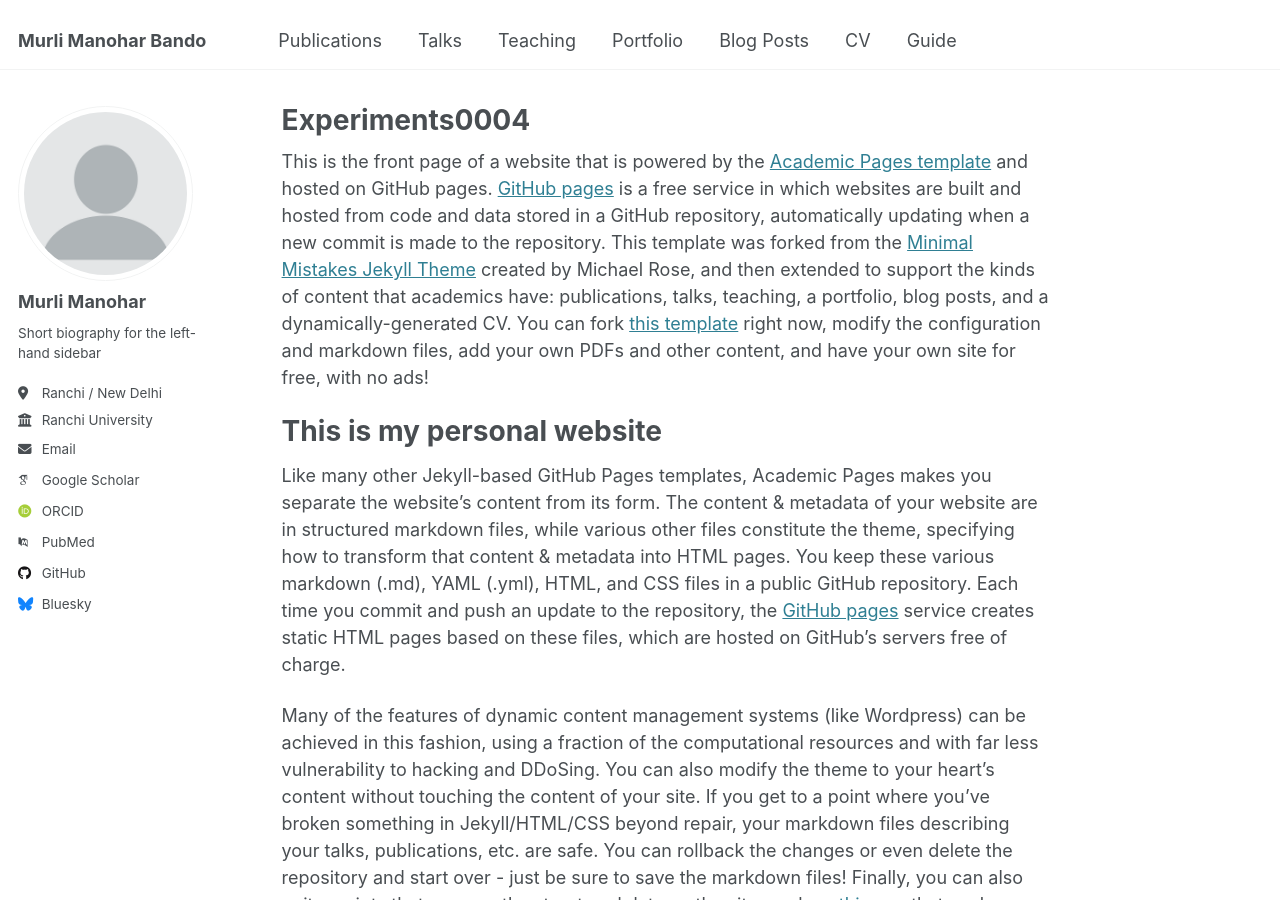
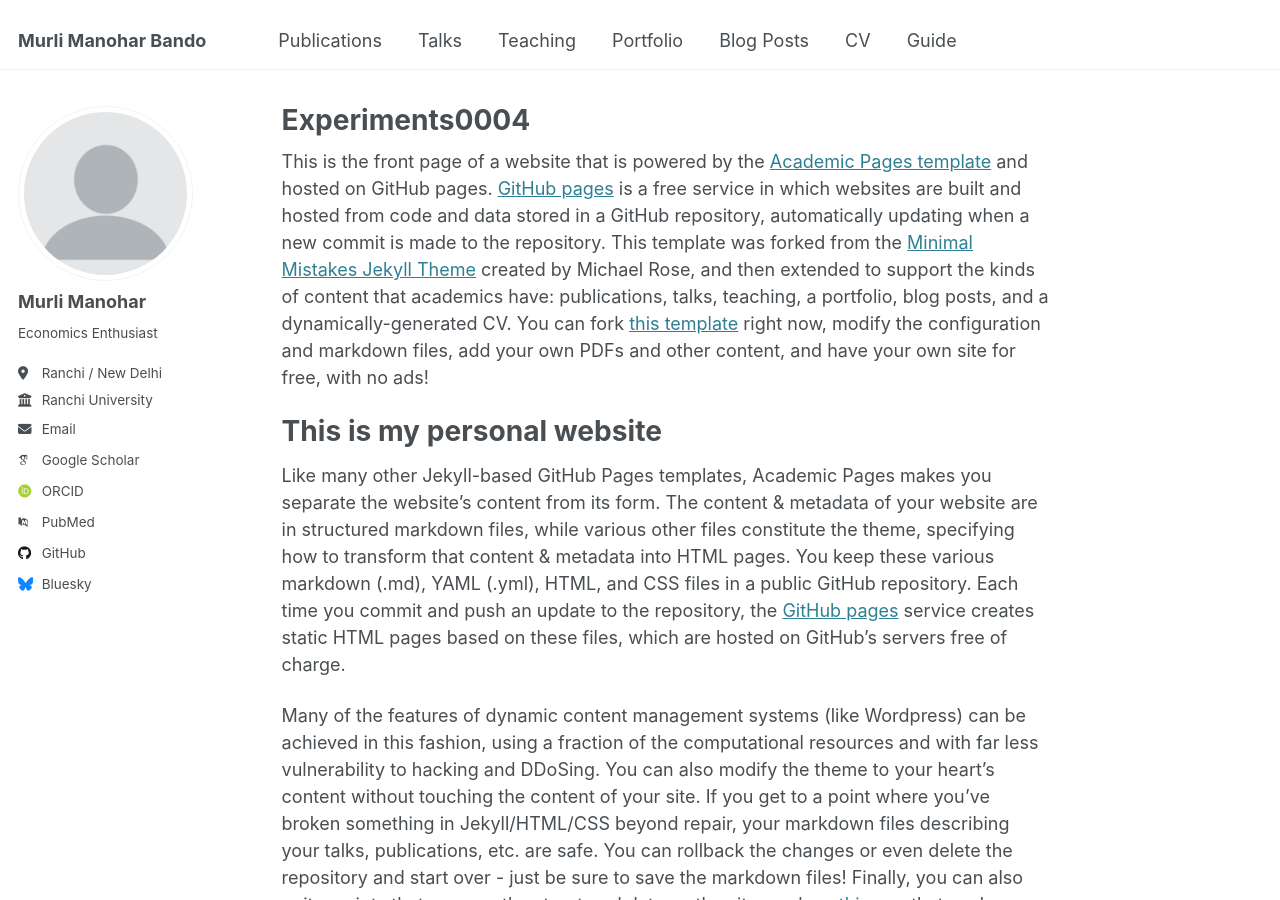
Before and after one commit to experiments0728/experiments0004.github.io, a Jekyll site: the page built from _pages/about.md, in a window 1280 px wide and 900 px high. Built offline with Jekyll 4.4.1, drawn with Linux system fonts in a browser that asks for light colours; some web fonts are replaced.

Commit message:
Update _config.yml

```diff
--- a/_config.yml
+++ b/_config.yml
@@ -25,7 +25,7 @@ author:
   avatar           : "profile.png"
   name             : "Murli Manohar"
   pronouns         : # example: "she/her"
-  bio              : "Short biography for the left-hand sidebar"
+  bio              : "Economics Enthusiast"
   location         : "Ranchi / New Delhi"
   employer         : "Ranchi University"
   uri              : # URL
```
